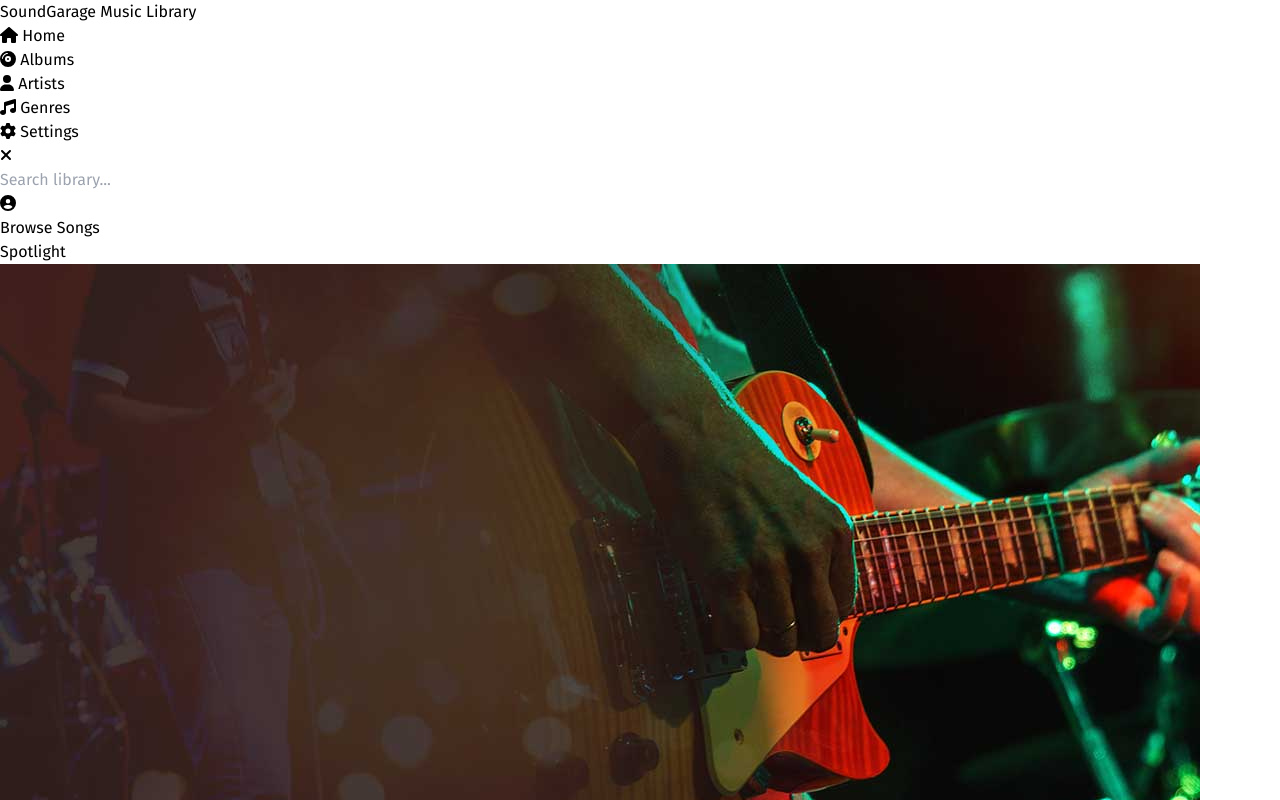
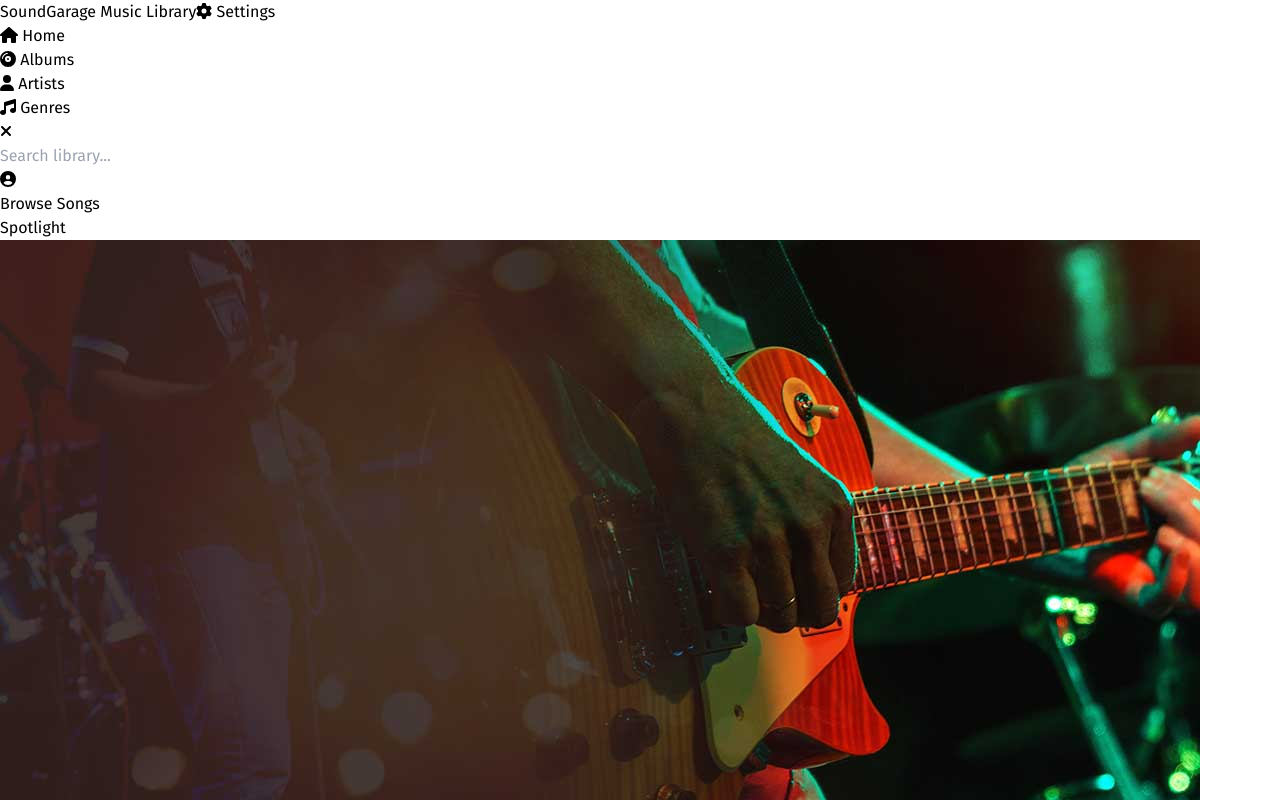
Before and after one commit to rymacdev/soundgarage, a React (Vite) app: page / in a window 1280 px wide. Shown: the top 800 px of the page. Built offline with nearby package versions, Linux system fonts and the light colour scheme.

Commit message:
flex space-between

```diff
--- a/src/components/shared/Header.tsx
+++ b/src/components/shared/Header.tsx
@@ -8,7 +8,7 @@ function Header(props: any) {
     if (props.menuHidden) {
       props.sidebarRef.current.style.display = "none";
     } else  {
-      props.sidebarRef.current.style.display = "block";
+      props.sidebarRef.current.style.display = "flex";
     }
   }, [props.menuHidden]);
 
--- a/src/components/shared/Sidebar.tsx
+++ b/src/components/shared/Sidebar.tsx
@@ -5,7 +5,7 @@ import { Link } from "react-router-dom";
 function Sidebar(props: any) {
 
   return (
-    <div className="sm:flex flex-col w-20 sm:w-80 justify-items-between bg-slate-900 text-white p-3 sm:p-6 hidden" ref={props.sidebarRef}>
+    <div className="sm:flex flex-col w-20 sm:w-80 sm:content-between bg-slate-900 text-white p-3 sm:p-6 hidden" ref={props.sidebarRef}>
       <div className="flex-1">
         <div className="mt-6 mb-12 ml-4 text-xl font-bold hidden sm:block">SoundGarage Music Library</div>
         <div className="flex flex-col gap-2">
```
